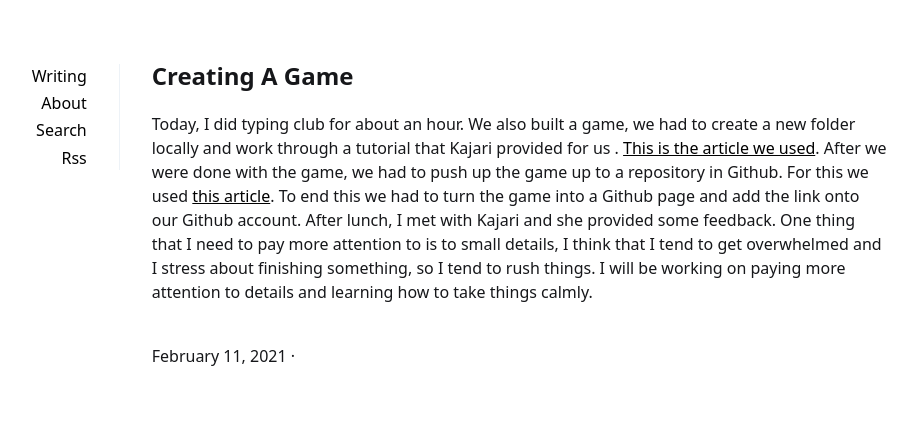
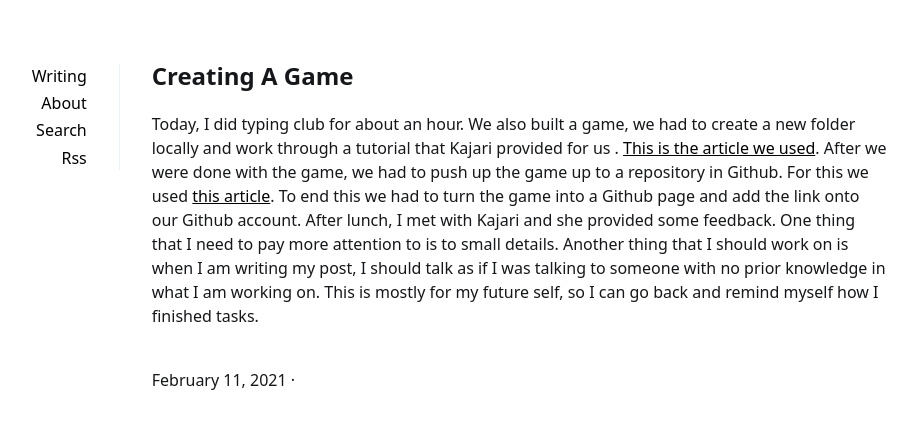
Before and after one commit to celestem406/celestem406.Github.io, a Jekyll site: the page built from _posts/2021-02-11-Creating-A-Game.md, in a window 1280 px wide. Shown: the top 429 px of the page, without its empty margins (201-1118 px from the left). Built offline with Jekyll 4.4.1, drawn with Linux system fonts in a browser that asks for light colours; a file with an impossible date is left out.

Commit message:
I replaced some sentences

```diff
--- a/_posts/2021-02-11-Creating-A-Game.md
+++ b/_posts/2021-02-11-Creating-A-Game.md
@@ -7,4 +7,4 @@ tags:
 ---
 Today, I did typing club for about an hour. We also built a game, we had to create a new folder locally and work through a tutorial that Kajari provided for us . [This is the article we used](https://developer.mozilla.org/en-US/docs/Games/Tutorials/2D_Breakout_game_pure_JavaScript).
 After we were done with the game, we had to push up the game up to a repository in Github. For this we used [this article](https://docs.github.com/en/github/importing-your-projects-to-github/adding-an-existing-project-to-github-using-the-command-line). To end this we had to turn the game into a Github page and add the link onto our Github account.
-After lunch, I met with Kajari and she provided some feedback. One thing that I need to pay more attention to is to small details, I think that I tend to get overwhelmed and I stress about finishing something, so I tend to rush things. I will be working on paying more attention to details and learning how to take things calmly.
+After lunch, I met with Kajari and she provided some feedback. One thing that I need to pay more attention to is to small details. Another thing that I should work on is when I am writing my post, I should talk as if I was talking to someone with no prior knowledge in what I am working on. This is mostly for my future self, so I can go back and remind myself how I finished tasks.
```
